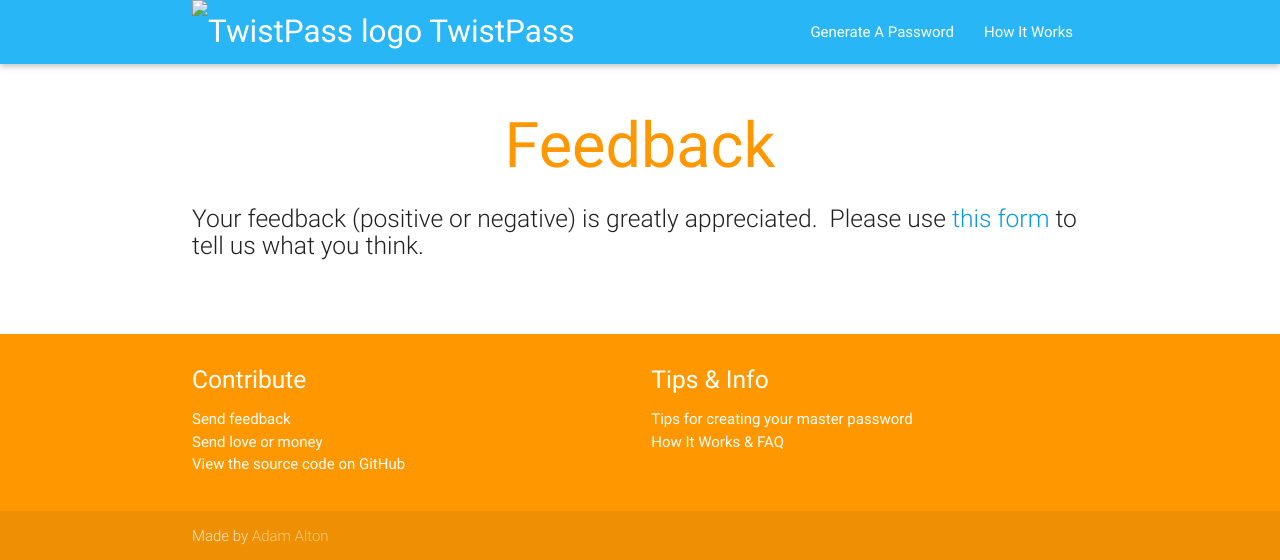
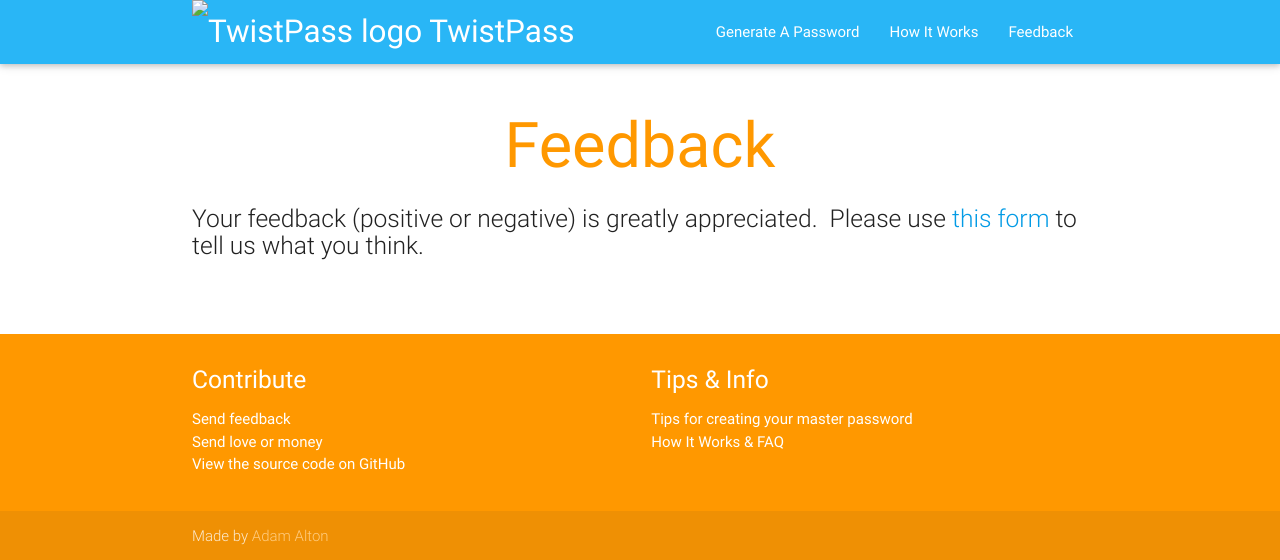
Before and after one commit to adamalton/twistpass, a Django app: template appengine/twistpass/core/templates/core/feedback.html in a window 1280 px wide. Shown: the top 560 px of the page. Run offline with Django 3.2, Linux system fonts and the light colour scheme; the template is opened without the code that fills it, so the values that code supplies are empty.

Commit message:
Add ‘Feedback’ link into main nav.

```diff
--- a/appengine/twistpass/core/templates/core/base.html
+++ b/appengine/twistpass/core/templates/core/base.html
@@ -32,11 +32,13 @@
 			<ul class="right hide-on-med-and-down">
 				<li><a href="{% url 'generator' %}">Generate A Password</a></li>
 				<li><a href="{% url 'how_it_works' %}">How It Works</a></li>
+				<li><a href="{% url 'feedback' %}">Feedback</a></li>
 			</ul>
 
 			<ul id="nav-mobile" class="side-nav">
 				<li><a href="{% url 'generator' %}">Generate A Password</a></li>
 				<li><a href="{% url 'how_it_works' %}">How It Works</a></li>
+				<li><a href="{% url 'feedback' %}">Feedback</a></li>
 			</ul>
 			<a href="#" data-activates="nav-mobile" class="button-collapse"><i class="material-icons">menu</i></a>
 		</div>
```
